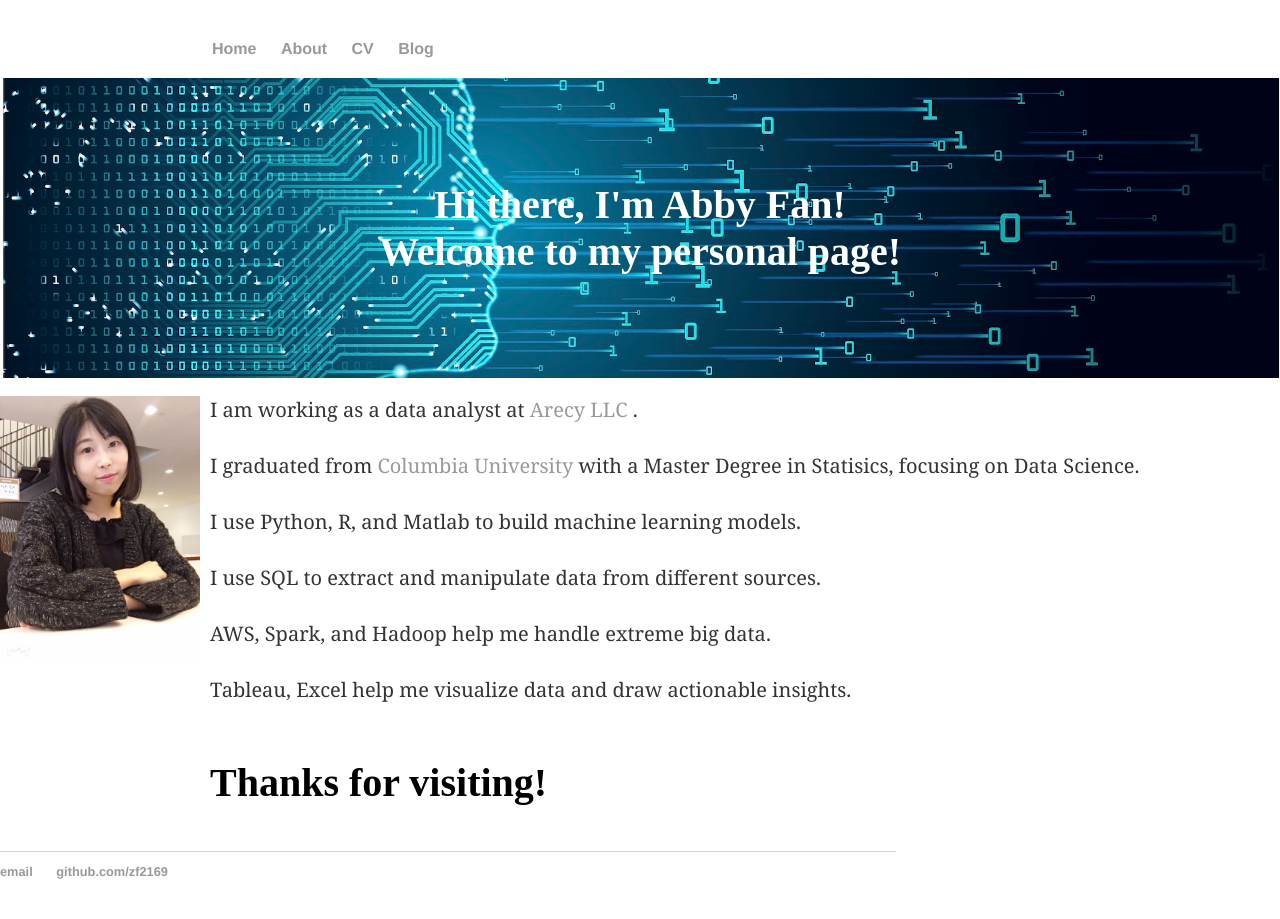
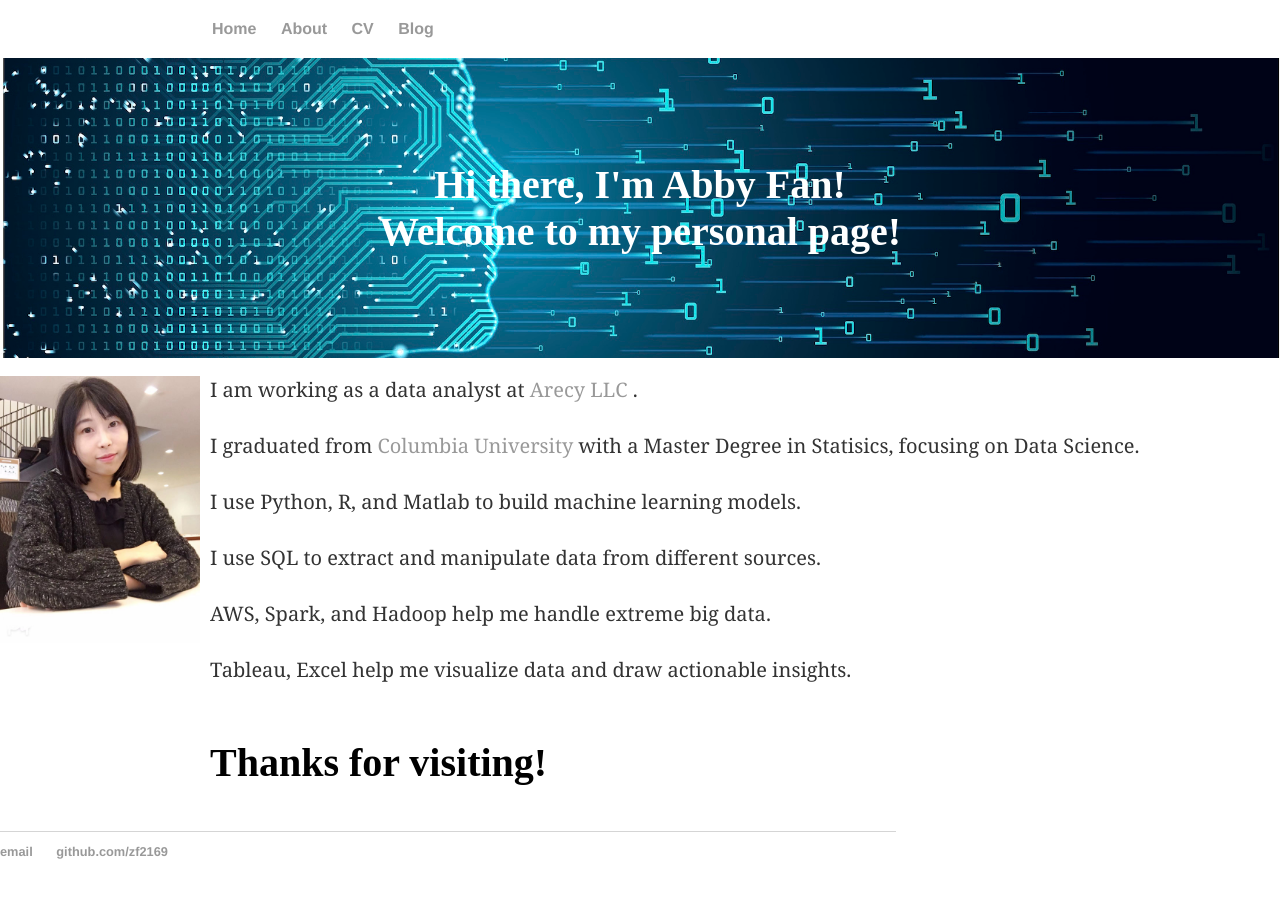
Before and after one commit to zf2169/zf2169.github.io, a Jekyll site: the page built from index.html, in a window 1280 px wide. Built offline with Jekyll 4.4.1, drawn with Linux system fonts in a browser that asks for light colours.

Commit message:
Update main.css

```diff
--- a/css/main.css
+++ b/css/main.css
@@ -1,4 +1,4 @@
-body { margin: 40px auto; width: 100%; }
+body { margin: 20px auto; width: 100%; }
 
 menu { margin: 20px auto; width: 70%; }
 
```
